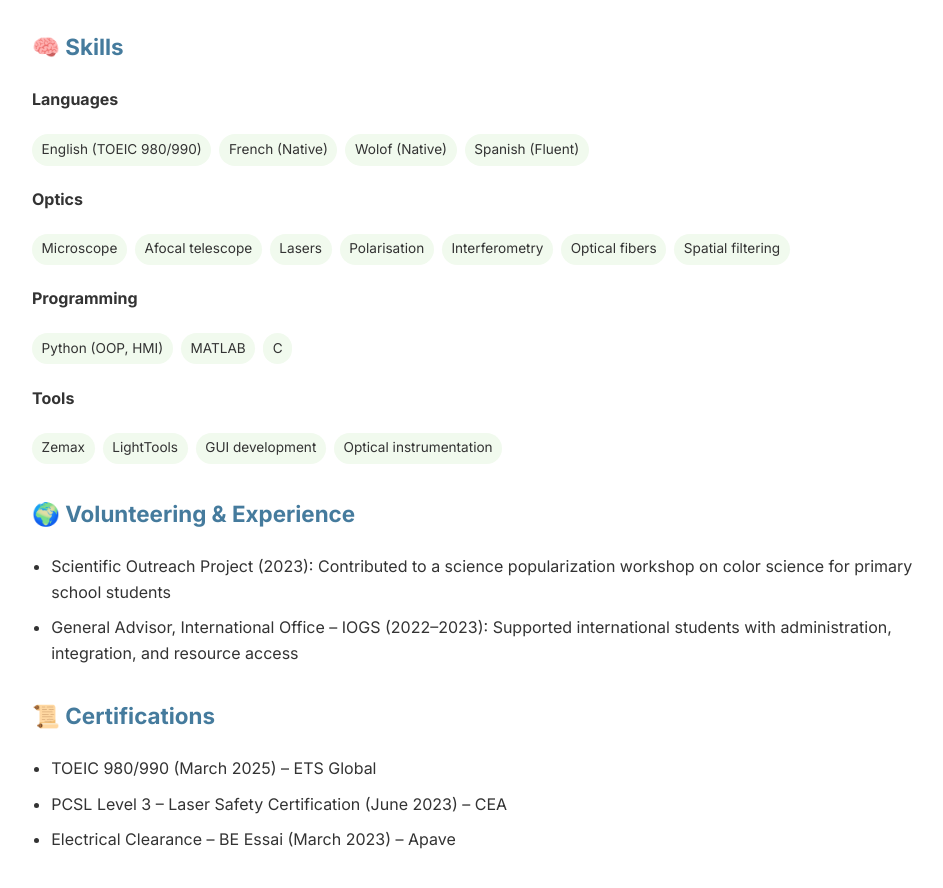
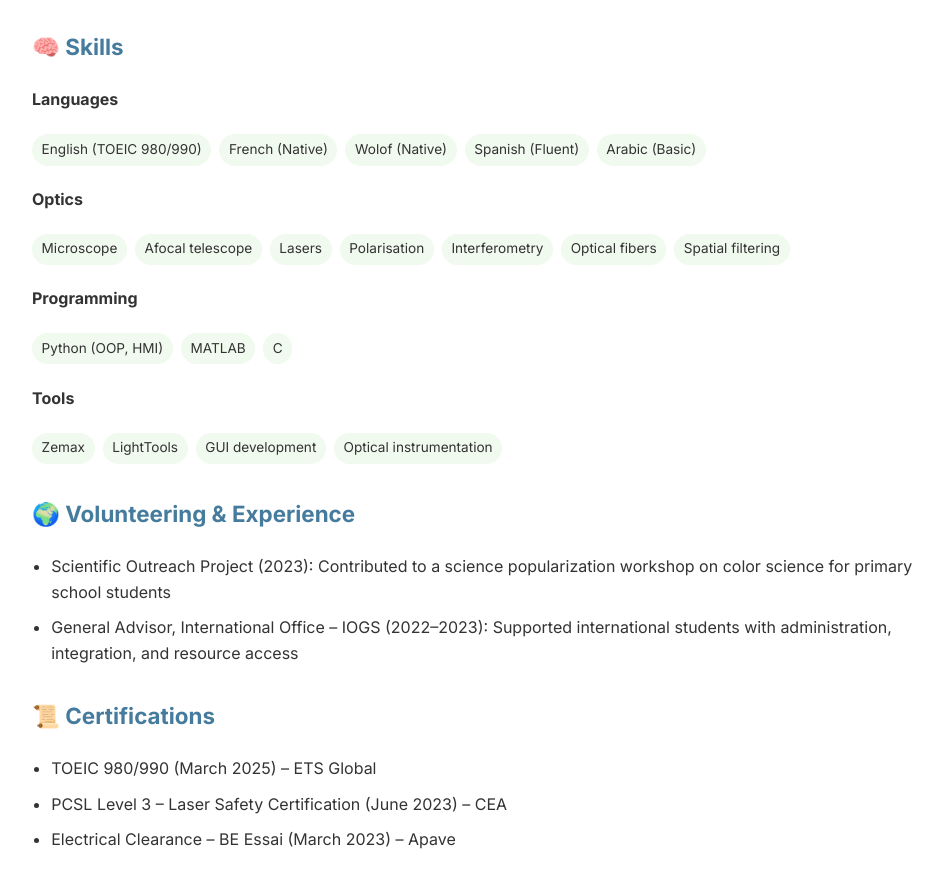
Before and after one commit to talladiagne/talladiagne.github.io, a plain HTML site: page index.html in a window 1280 px wide. Shown: the part 1723-2611 px from the top of the page, without its empty margins (158-1101 px from the left). Drawn offline with Linux system fonts and the light colour scheme.

Commit message:
Update index.html

```diff
--- a/index.html
+++ b/index.html
@@ -470,6 +470,7 @@
             <span class="skill-tag" data-en="French (Native)" data-fr="Français (Langue maternelle)">French (Native)</span>
             <span class="skill-tag" data-en="Wolof (Native)" data-fr="Wolof (Langue maternelle)">Wolof (Native)</span>
             <span class="skill-tag" data-en="Spanish (Fluent)" data-fr="Espagnol (Courant)">Spanish (Fluent)</span>
+            <span class="skill-tag" data-en="Arabic (Basic)" data-fr="Arabe (Basique)">Arabic (Basic)</span>
           </div>
         </div>
 
```
